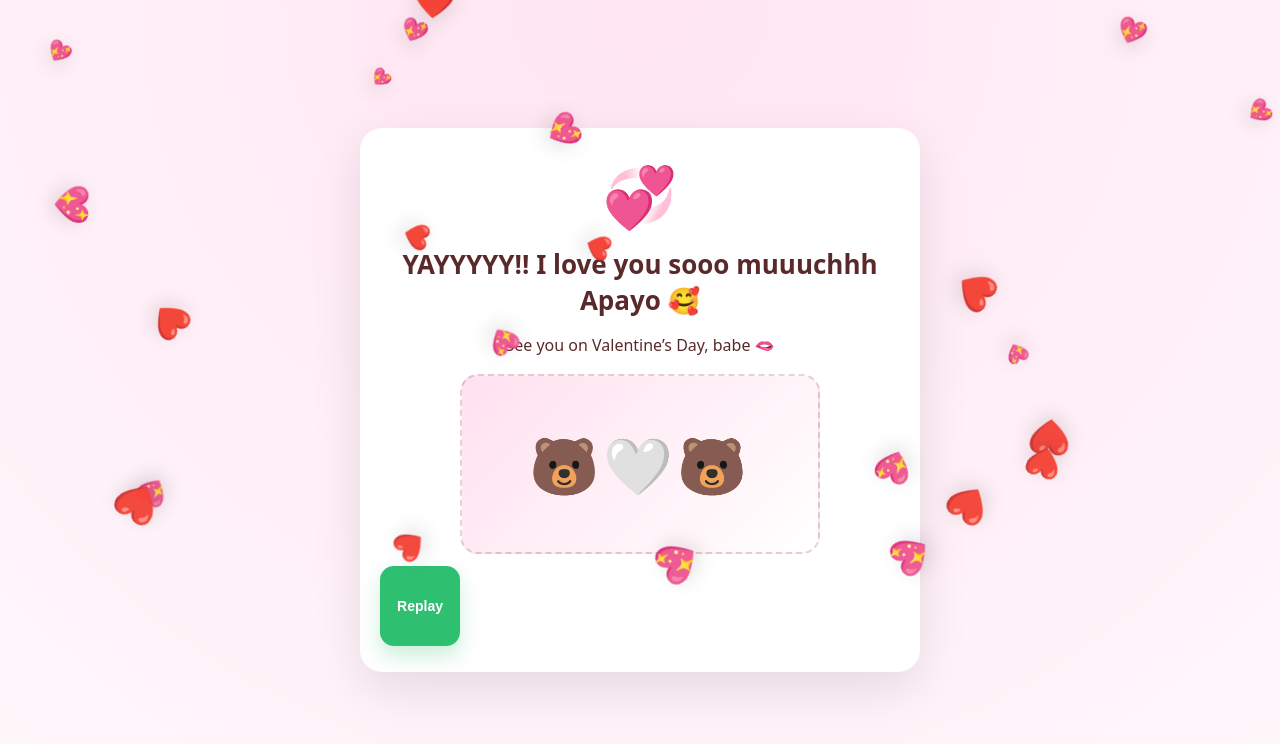
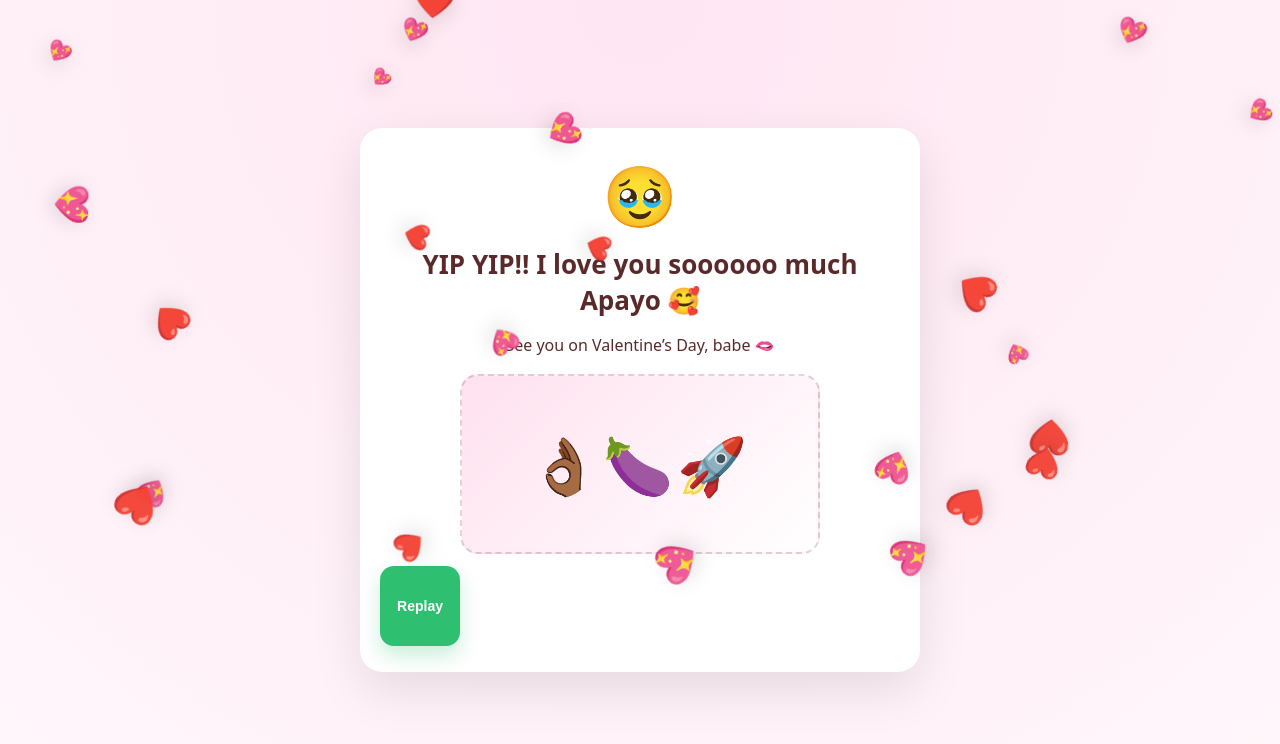
Before and after one commit to amibah91/Ap-Val-26, a plain HTML site: page index.html in a window 1280 px wide. Both pictures are taken after a click on the button "Yes". Drawn offline with Linux system fonts and the light colour scheme.

Commit message:
Update index.html

```diff
--- a/index.html
+++ b/index.html
@@ -24,12 +24,12 @@
 
     <!-- Yes Screen -->
     <section id="yesScreen" class="card hidden">
-      <div class="big">💞</div>
-      <h2>YAYYYYY!! I love you sooo muuuchhh Apayo 🥰</h2>
+      <div class="big">🥹</div>
+      <h2>YIP YIP!! I love you soooooo much Apayo 🥰</h2>
       <p>See you on Valentine’s Day, babe 🫦</p>
 
       <div class="gifBox">
-        <div class="bear">🐻🤍🐻</div>
+        <div class="bear">👌🏾🍆🚀</div>
       </div>
 
       <button id="replayBtn" class="btn yes small">Replay</button>
```
